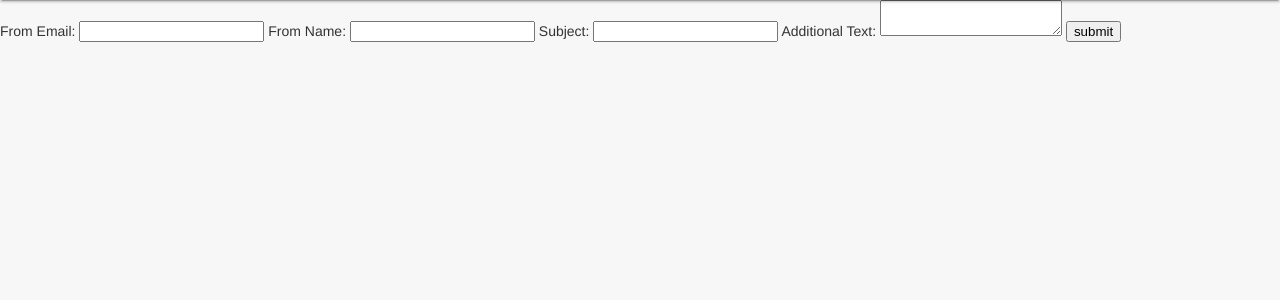
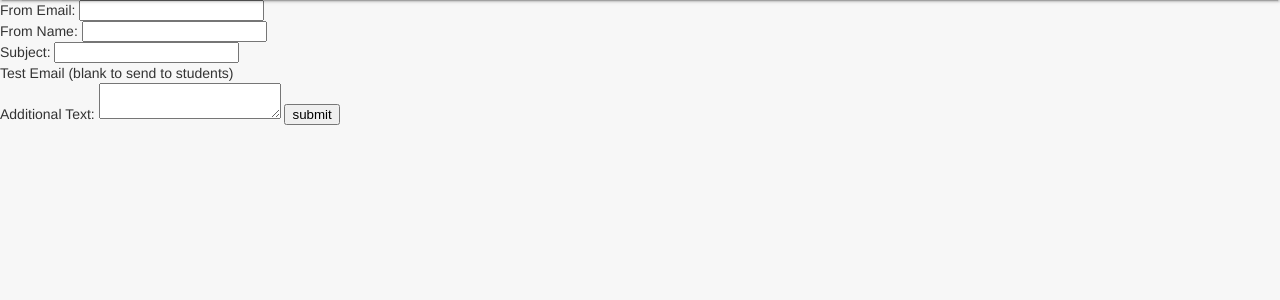
Before and after one commit to Cal-CS-61A-Staff/seating, a Flask app: template server/templates/email.html.j2 in a window 1280 px wide. Shown: the part 64-364 px from the top of the page. Run offline with Flask 2, Linux system fonts and the light colour scheme; tables that the repository leaves empty hold one stand-in row (values such as "Sample post"); the template is opened without the code that fills it: values that come from a table or form of the project are taken from there, most other values are stand-ins (such as "Sample title", 1, 10 or a date in 2020).

Commit message:
Add test email option

```diff
--- a/server/templates/email.html.j2
+++ b/server/templates/email.html.j2
@@ -3,9 +3,10 @@
 
 {% block body %}
 {% call macros.form(form) %}
-  From Email: {{ macros.field(form.from_email) }}
-  From Name: {{ macros.field(form.from_name) }}
-  Subject: {{ macros.field(form.subject) }}
+  From Email: {{ macros.field(form.from_email) }}<br>
+  From Name: {{ macros.field(form.from_name) }}<br>
+  Subject: {{ macros.field(form.subject) }}<br>
+  Test Email (blank to send to students) {{ macros.field(form.test_email) }}<br>
   Additional Text: {{ macros.field(form.additional_text) }}
   {{ macros.field(form.submit) }}
 {% endcall %}
--- a/server/views.py
+++ b/server/views.py
@@ -287,17 +287,20 @@ class EmailForm(FlaskForm):
     from_email = StringField('from_email', [Email()])
     from_name = StringField('from_name', [InputRequired()])
     subject = StringField('subject', [InputRequired()])
+    subject = StringField('test_email', [Email()])
     additional_text = TextAreaField('additional_text')
     submit = SubmitField('submit')
 
 def email_students(exam, form):
     """Emails students in batches of 900"""
     sg = sendgrid.SendGridAPIClient(apikey=app.config['SENDGRID_API_KEY'])
+    test = form.test_email.data
     while True:
+        limit = 1 if test else 900
         assignments = SeatAssignment.query.join(SeatAssignment.seat).join(Seat.room).filter(
             Room.exam_id == exam.id,
             SeatAssignment.emailed == False,
-        ).limit(900).all()
+        ).limit(limit).all()
         if not assignments:
             break
 
@@ -306,7 +309,7 @@ def email_students(exam, form):
                 {
                     'to': [
                         {
-                            'email': assignment.student.email,
+                            'email': test if test else assignment.student.email,
                         }
                     ],
                     'substitutions': {
@@ -349,7 +352,8 @@ https://seating.cs61a.org/seat/-seatid-/
             raise Exception('Could not send mail. Status: {}. Body: {}'.format(
                 response.status_code, response.body
             ))
-
+        if test:
+            return
         for assignment in assignments:
             assignment.emailed = True
         db.session.commit()
```
